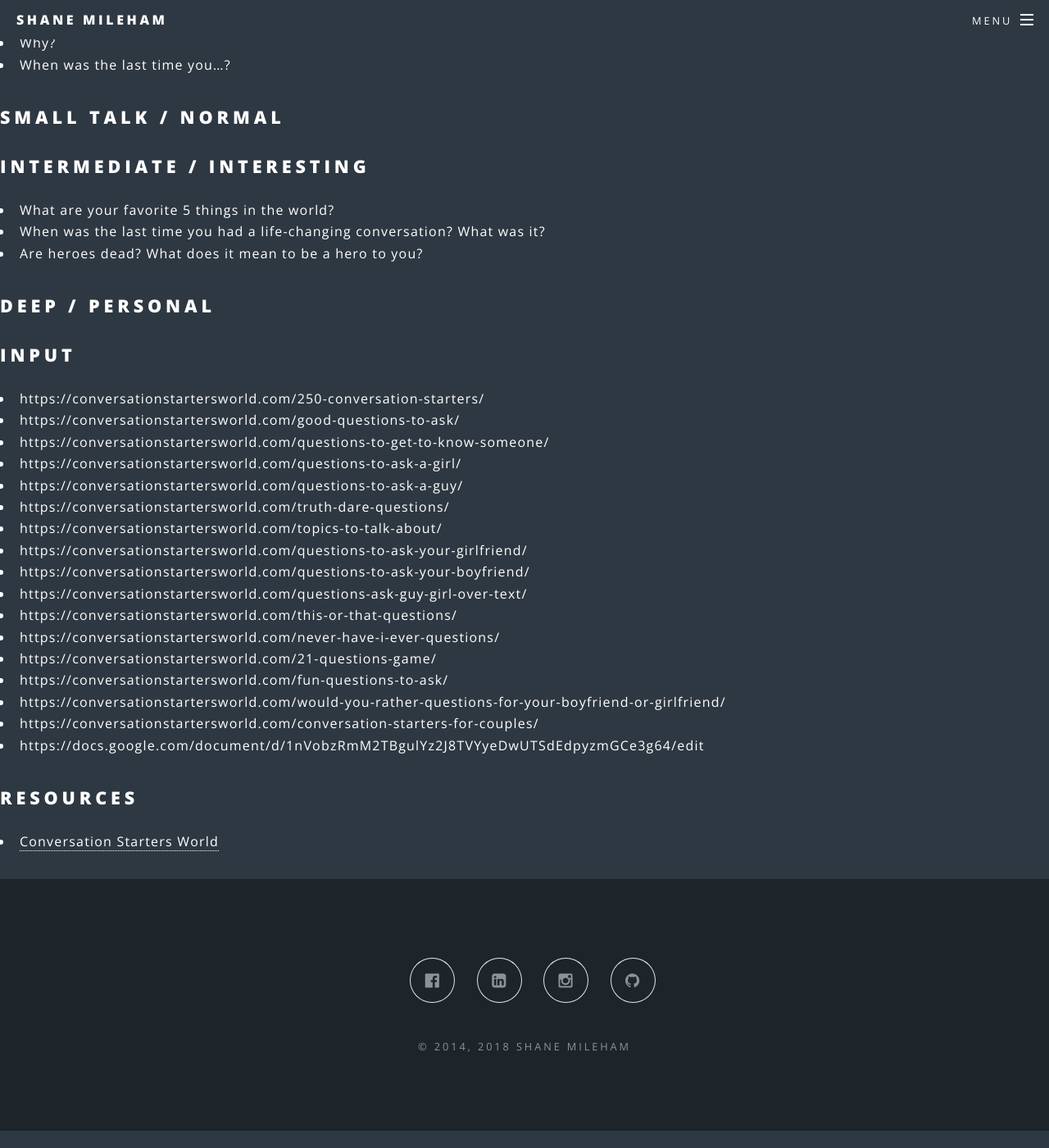
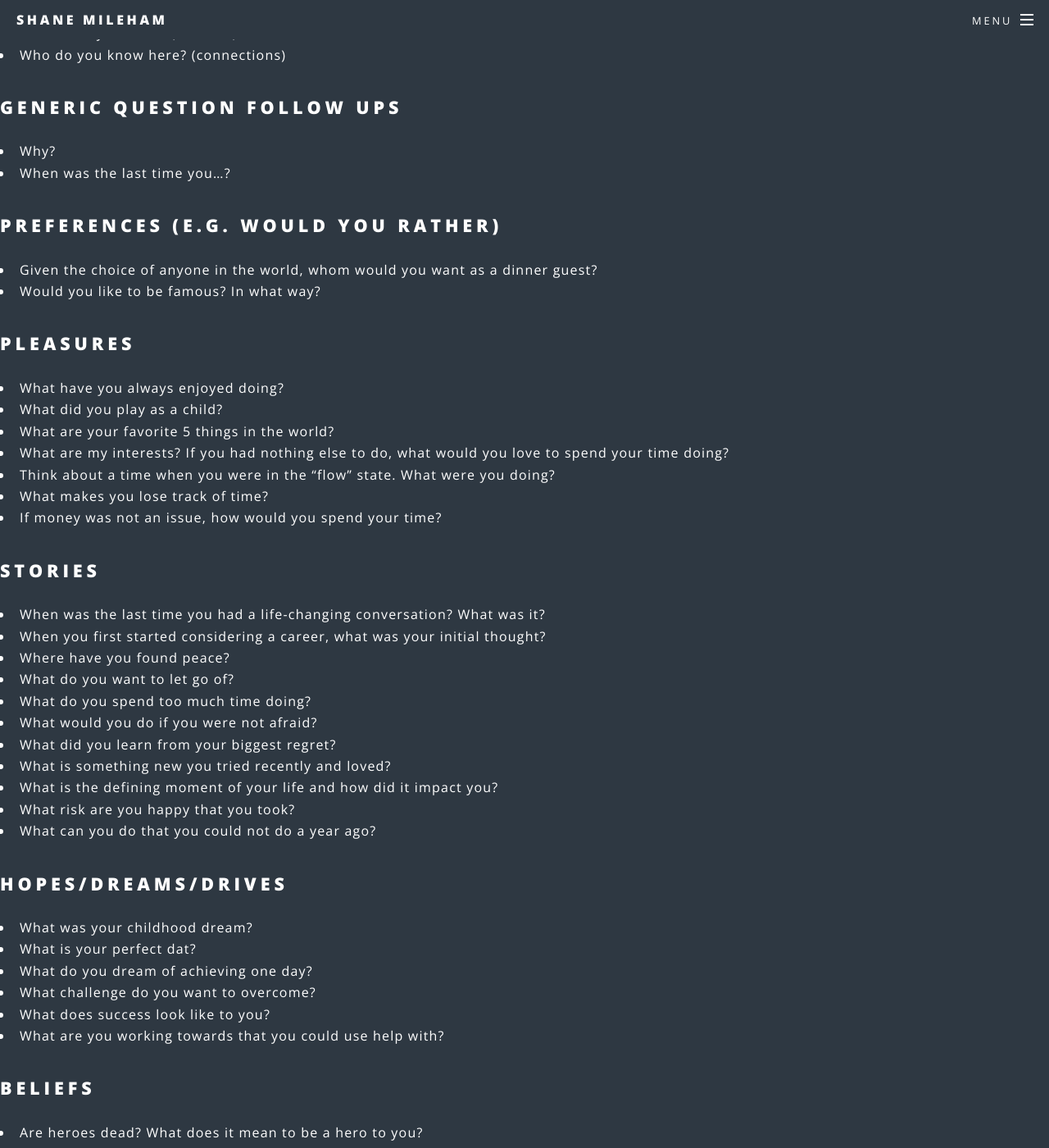
Before and after one commit to shanemileham/shanemileham.github.io, a Jekyll site: the page built from _kb/social/questions.md, in a window 1280 px wide and 1400 px high, scrolled down 469 px. Shown: the whole window at 82% size. Built offline with Jekyll 4.4.1, drawn with Linux system fonts in a browser that asks for light colours; comment, search, counter and statistics services are not loaded; before the commit the page ends 1848 px from its top, so only the background shows below that; some of the changed text lies outside the part shown.

Commit message:
Added conversation questions

```diff
--- a/_kb/social/questions.md
+++ b/_kb/social/questions.md
@@ -12,22 +12,75 @@
 - Why?
 - When was the last time you...?
 
+## Preferences (e.g. would you rather)
+  - Given the choice of anyone in the world, whom would you want as a dinner guest?
+  - Would you like to be famous? In what way?
 
-## Small Talk / Normal
+## Pleasures
+- What have you always enjoyed doing?
+- What did you play as a child?
+- What are your favorite 5 things in the world?
+- What are my interests? If you had nothing else to do, what would you love to spend your time doing?
+- Think about a time when you were in the “flow” state. What were you doing?
+- What makes you lose track of time?
+- If money was not an issue, how would you spend your time?
+
+
+## Stories
+- When was the last time you had a life-changing conversation? What was it?
+- When you first started considering a career, what was your initial thought?
+- Where have you found peace?
+- What do you want to let go of?
+- What do you spend too much time doing?
+- What would you do if you were not afraid?
+- What did you learn from your biggest regret?
+- What is something new you tried recently and loved?
+- What is the defining moment of your life and how did it impact you?
+- What risk are you happy that you took?
+- What can you do that you could not do a year ago?
+
+## Hopes/Dreams/Drives
+- What was your childhood dream?
+- What is your perfect dat?
+- What do you dream of achieving one day?
+- What challenge do you want to overcome?
+- What does success look like to you?
+- What are you working towards that you could use help with?
+
+
+## Beliefs
+- Are heroes dead? What does it mean to be a hero to you?
+- What does this world need more of?
+- Who are your heroes?
+- What have you witnessed that has strengthened your faith in humanity?
+- If you could run your own country, what would it be like?
+- How are you making a difference in this world?
+
+## Fears
+
+
+## Love
+- What is one of the kindest things someone has ever done for you?
+- How do you show love to others?
+- How do you show love to yourself?
+- What are you passionate about and want to spend more time doing?
+- What random act of kindness could you perform right now?
+
+## Other
+- What moves you to tears or gives you goosebumps?
+- What is most important to you?
+- What question would you ask a fortune teller?
 
 
 
-## Intermediate / Interesting
-- What are your favorite 5 things in the world?
-- When was the last time you had a life-changing conversation? What was it?
-- Are heroes dead? What does it mean to be a hero to you?
 
-
-## Deep / Personal
-
-
+Possible categories
+- Growth
+- Divide by past/future
 
 ## INPUT
+- questions doc
+- Connect deck - https://drive.google.com/open?id=1MDLkhoZPA5Pg0W3aP7dCeCpsuOq_RrB5
 - [ ] https://conversationstartersworld.com/250-conversation-starters/
 - [ ] https://conversationstartersworld.com/good-questions-to-ask/
 - [ ] https://conversationstartersworld.com/questions-to-get-to-know-someone/
```
